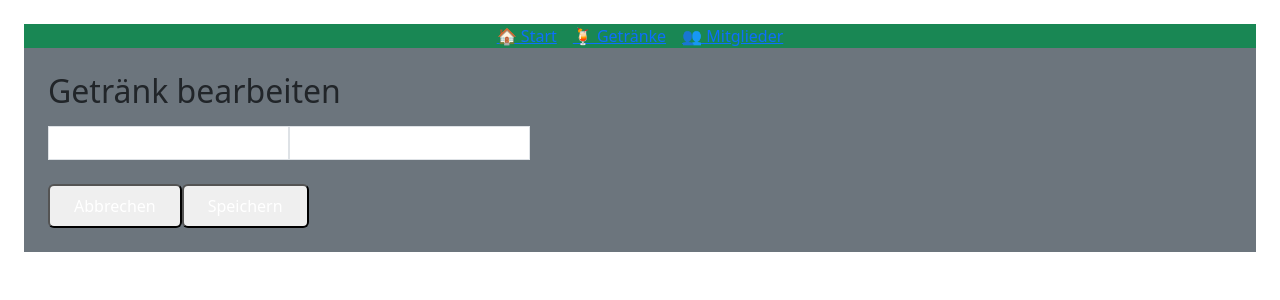
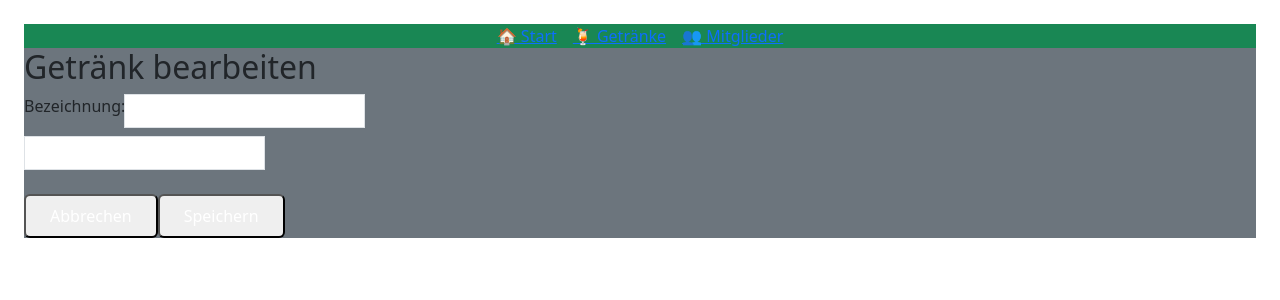
Before and after one commit to termi65/ogv-dm, a React (Vite) app: page /getraenk/1 in a window 1280 px wide. Shown: the top 300 px of the page. Built offline with nearby package versions, Linux system fonts and the light colour scheme; no server answers; the database is empty.

Commit message:
muss mal im alten main was nachschauen

```diff
--- a/dev-dist/sw.js
+++ b/dev-dist/sw.js
@@ -82,7 +82,7 @@ define(['./workbox-54d0af47'], (function (workbox) { 'use strict';
     "revision": "3ca0b8505b4bec776b69afdba2768812"
   }, {
     "url": "index.html",
-    "revision": "0.1j2sd297vj8"
+    "revision": "0.1hhlvpc2an"
   }], {});
   workbox.cleanupOutdatedCaches();
   workbox.registerRoute(new workbox.NavigationRoute(workbox.createHandlerBoundToURL("index.html"), {
--- a/src/components/Getraenk.jsx
+++ b/src/components/Getraenk.jsx
@@ -28,15 +28,19 @@ export default function Getraenk({onSave}) {
   }
 
   return (
-    <div className="p-4 max-w-md mx-auto">
-      <h2 className="text-lg font-bold">Getränk bearbeiten</h2>
+    <div className="">
+      <h2 className="">Getränk bearbeiten</h2>
       <form onSubmit={handleSubmit}>
+        <div className="input-group">
+            <label htmlFor="bezeichnung">Bezeichnung:</label>
             <input
                 type="text"
+                id="bezeichnung"
                 value={formData.bezeichnung}
                 onChange={(e) => setFormData({ ...formData, bezeichnung: e.target.value })}
                 className="border p-1 w-full"
             />
+        </div>
         <input
           type="number"
           value={formData.preis}
```
Lines whose indentation alone changed are shown as unchanged.
